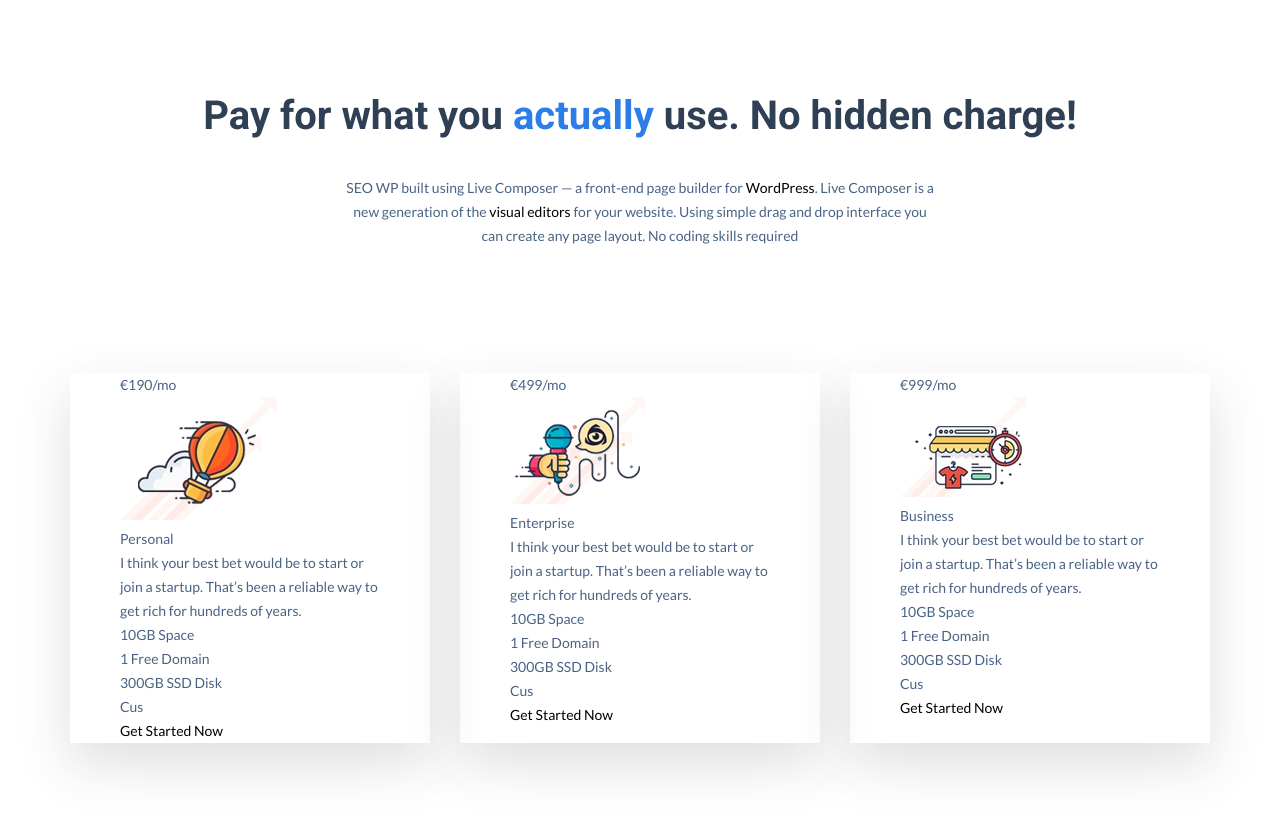
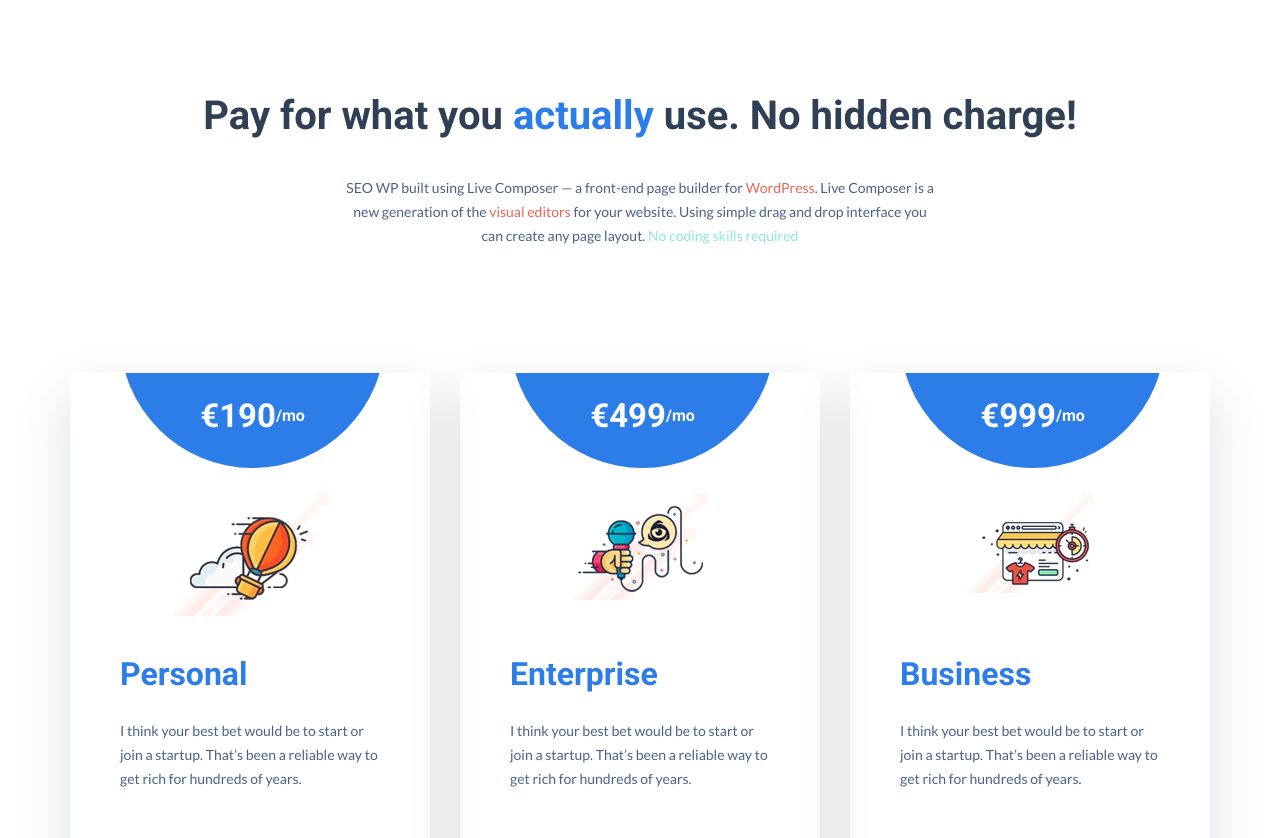
Before and after one commit to Danil767/basic-site, a plain HTML site: page index.html in a window 1280 px wide. Shown: the part 946-1784 px from the top of the page. Drawn offline with nearby package versions, Linux system fonts and the light colour scheme; files whose address does not match are found by name.

Commit message:
prise commit

```diff
--- a/css/main.css
+++ b/css/main.css
@@ -186,6 +186,14 @@ body{
     margin: 35px auto 125px;
 }
 
+.prise__descr span {
+    color: #8ee6da;
+}
+
+.prise__descr a {
+    color: #ea6456;
+}
+
 .prise__items{
     display: flex;
     justify-content: space-between;
@@ -194,29 +202,86 @@ body{
 .prise-item{
     max-width: 360px;
     box-shadow: 0 21px 49px 1px rgba(41, 44, 61, 0.15);
-    padding: 0 50px;
+    padding: 0 50px 60px;
+    position: relative;
+    overflow: hidden;
+    font-family: 'Roboto', sans-serif;
 }
 
 .prise-item__number{
+    width: 265px;
+    height: 465px;
+    border-radius: 136px;
+    color: #ffffff;
+    background-color: #2c7de8;
+    position: absolute;
+    top: -370px;
+    font-weight: 700;
+    font-size: 33px;
+    display: flex;
+    align-items: flex-end;
+    justify-content: center;
+    padding-bottom: 40px;
+}
 
+.prise-item__number span{
+    font-size: 16px;
 }
 
 .prise-item__images{
-
+    padding-top: 120px;
+    text-align: center;
+    margin-bottom: 30px;
+    min-height: 251px;
 }
 
 .prise-item__title{
-
+    margin-bottom: 25px;
+    font-size: 32px;
+    font-weight: 700;
+    color: #2c7de8;
+    line-height: 40px;
 }
 
 .prise-item__text{
-
+    margin-bottom: 50px;
+    font-family: 'Lato', sans-serif;
 }
 
 .prise-item__list{
+    margin-bottom: 75px;
+    list-style: none;
+}
 
+.prise-item__list li {
+    font-size: 16px;
+    line-height: 24px;
+    margin-bottom: 12px;
+    font-weight: 400;
+    padding-left: 36px;
+    position: relative;
+}
+
+.prise-item__list li::before{
+    content: "";
+    position: absolute;
+    left: 0;
+    top: 50%;
+    transform: translateY(-50%);
+    background-image: url("../img/prise-icon-list.png");
+    width: 15px;
+    height: 11px;
 }
 
 .prise-item__btn{
-
+    font-size: 17px;
+    color: #ffffff;
+    background-color: #2c7de8;
+    font-weight: 700;
+    position: absolute;
+    bottom: 0;
+    left: 0;
+    right: 0;
+    text-align: center;
+    padding: 20px 10px;
 }
```
Also changed, not shown: img/prise-icon-list.png (added).
